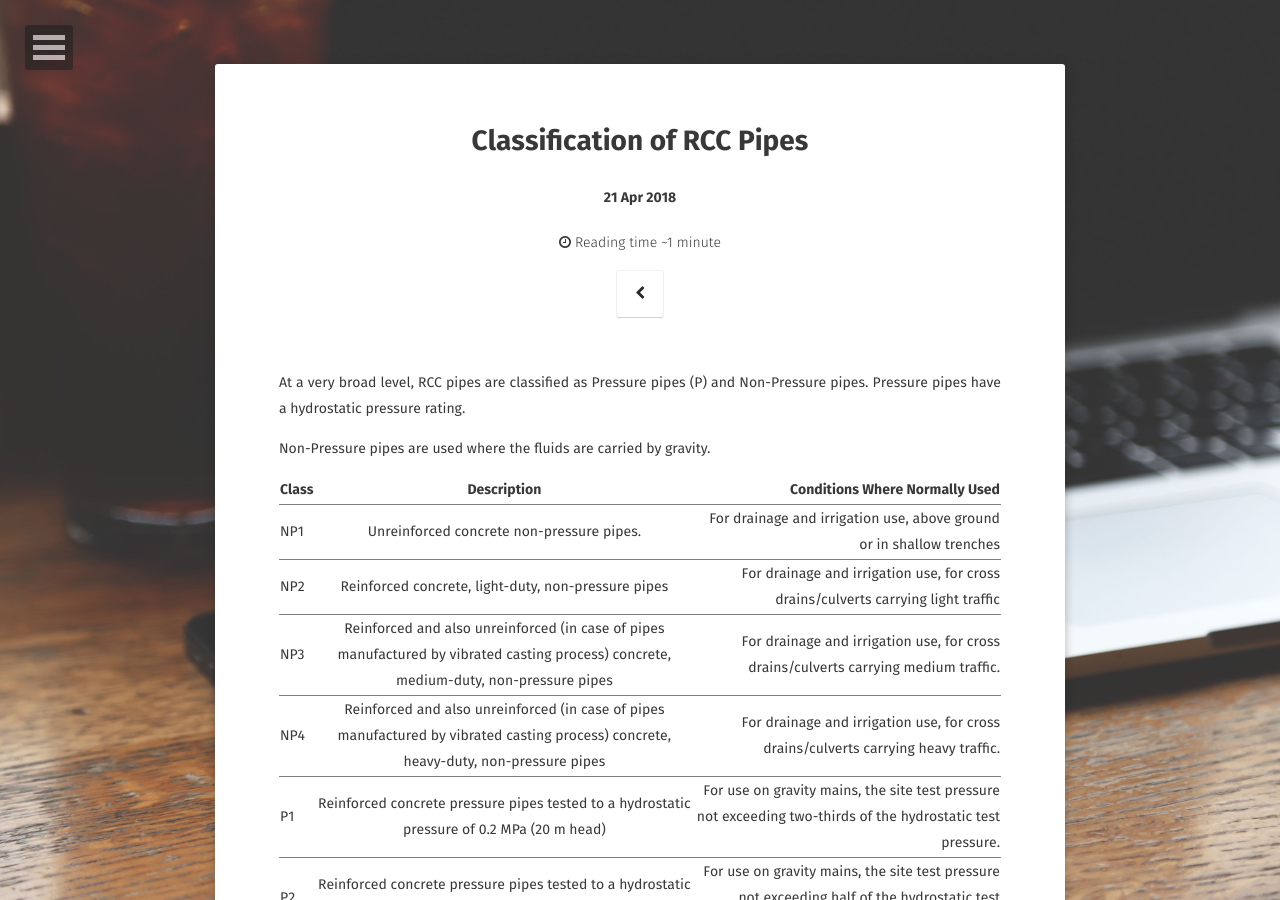
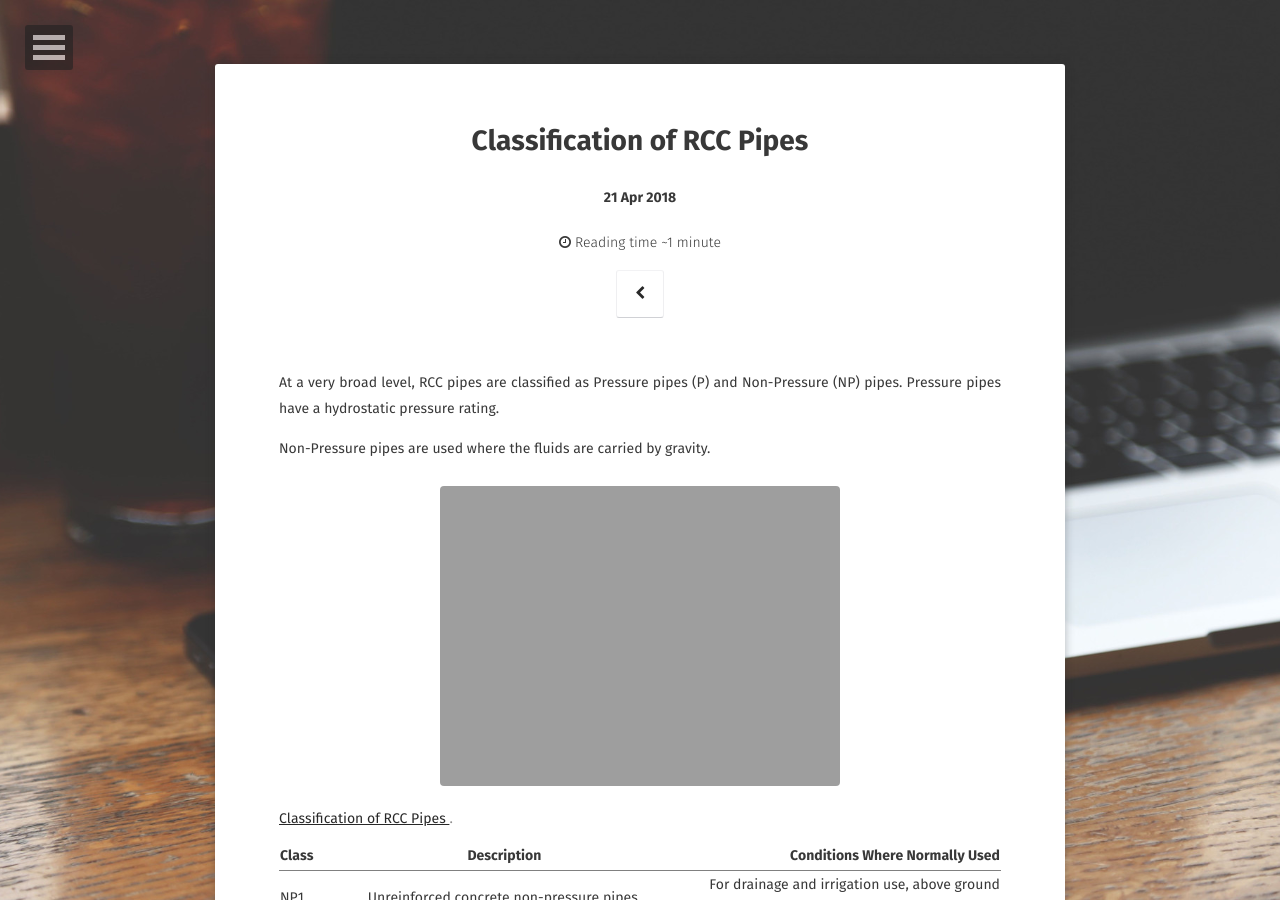
Before and after one commit to rccpipes/blog, a Jekyll site: the page built from _posts/2018-04-21-classification-of-rcc-pipes.md, in a window 1280 px wide and 900 px high. Built offline with Jekyll 4.4.1, drawn with Linux system fonts in a browser that asks for light colours; some web fonts are replaced; comment, search, counter and statistics services are not loaded.

Commit message:
Update 2018-04-21-classification-of-rcc-pipes.md

```diff
--- a/_posts/2018-04-21-classification-of-rcc-pipes.md
+++ b/_posts/2018-04-21-classification-of-rcc-pipes.md
@@ -7,9 +7,15 @@ tags: [RCC pipes, IS 458 2003]
 comments: true
 ---
 
-At a very broad level, RCC pipes are classified as Pressure pipes (P) and Non-Pressure pipes. Pressure pipes have a hydrostatic pressure rating.
+At a very broad level, RCC pipes are classified as Pressure pipes (P) and Non-Pressure (NP) pipes. Pressure pipes have a hydrostatic pressure rating.
 
 Non-Pressure pipes are used where the fluids are carried by gravity.
+
+<figure>
+	<a href="http://pratikarccpipes.com/"><img src="http://pratikarccpipes.com/images/rcc-spun-pipe-hyderabad.jpg"></a>
+	<figcaption><a href="http://pratikarccpipes.com/" title="RCC pipe classification.">Classification of RCC Pipes
+</a>.</figcaption>
+</figure>
 
 | Class | Description | Conditions Where Normally Used |
 |:--------|:-------:|--------:|
```
